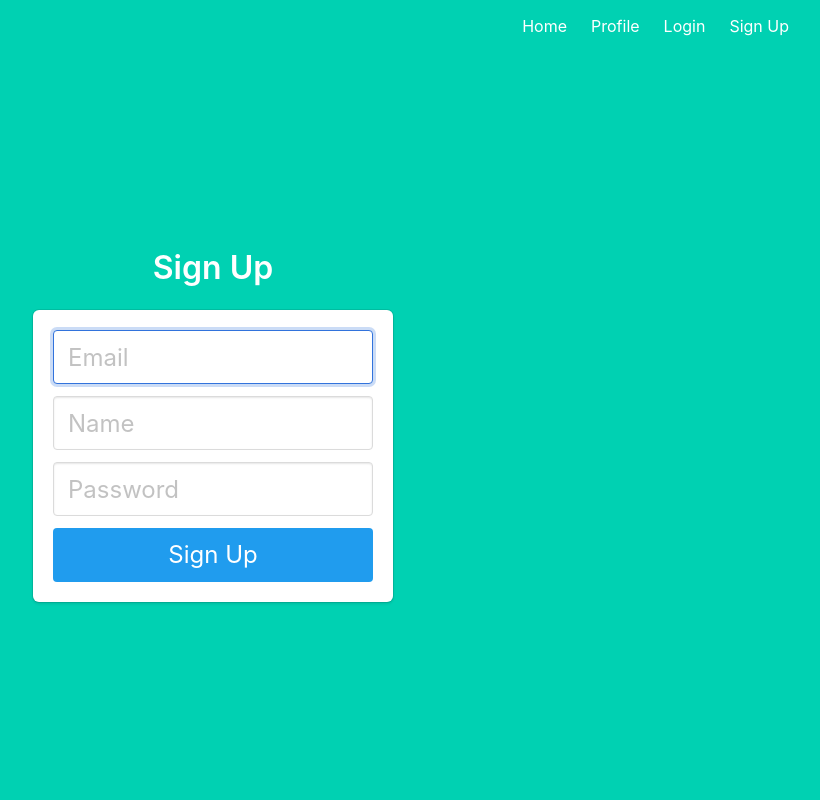
After one commit to theophile-jr/productivite-app, a Flask app: page /signup in a window 1280 px wide. The commit adds this page. Shown: the whole page, without its empty margins (427-1247 px from the left). Run offline with Flask 2, Linux system fonts and the light colour scheme.

Commit message:
Add login and pages

```diff
--- /dev/null
+++ b/project/auth.py
@@ -0,0 +1,12 @@
+from flask import Blueprint, render_template
+from . import db
+
+auth = Blueprint('auth', __name__)
+
+@auth.route('/login')
+def login():
+    return render_template('login.html')
+
+@auth.route('/signup')
+def signup():
+    return render_template('signup.html')
--- /dev/null
+++ b/project/main.py
@@ -0,0 +1,12 @@
+from flask import Blueprint, render_template
+from . import db
+
+main = Blueprint('main', __name__)
+
+@main.route('/')
+def index():
+    return render_template('index.html')
+
+@main.route('/profile')
+def profile():
+    return render_template('profile.html')
--- a/templates/index.html
+++ b/project/templates/base.html
@@ -30,9 +30,6 @@
                             <a href="{{ url_for('auth.signup') }}" class="navbar-item">
                                 Sign Up
                             </a>
-                            <a href="{{ url_for('auth.logout') }}" class="navbar-item">
-                                Logout
-                            </a>
                         </div>
                     </div>
                 </div>
--- /dev/null
+++ b/project/templates/signup.html
@@ -0,0 +1,30 @@
+{% extends "base.html" %}
+
+{% block content %}
+<div class="column is-4 is-offset-4">
+    <h3 class="title">Sign Up</h3>
+    <div class="box">
+        <form method="POST" action="/signup">
+            <div class="field">
+                <div class="control">
+                    <input class="input is-large" type="email" name="email" placeholder="Email" autofocus="">
+                </div>
+            </div>
+
+            <div class="field">
+                <div class="control">
+                    <input class="input is-large" type="text" name="name" placeholder="Name" autofocus="">
+                </div>
+            </div>
+
+            <div class="field">
+                <div class="control">
+                    <input class="input is-large" type="password" name="password" placeholder="Password">
+                </div>
+            </div>
+
+            <button class="button is-block is-info is-large is-fullwidth">Sign Up</button>
+        </form>
+    </div>
+</div>
+{% endblock %}
```
Also changed, not shown: main.py (deleted, +0 -20 lines), project/__init__.py (added, +23 -0 lines), project/models.py (added, +7 -0 lines), project/templates/index.html (added, +10 -0 lines), project/templates/login.html (added, +29 -0 lines), project/templates/profile.html (added, +7 -0 lines), templates/login.html (deleted), templates/profile.html (deleted), templates/signup.html (deleted).
